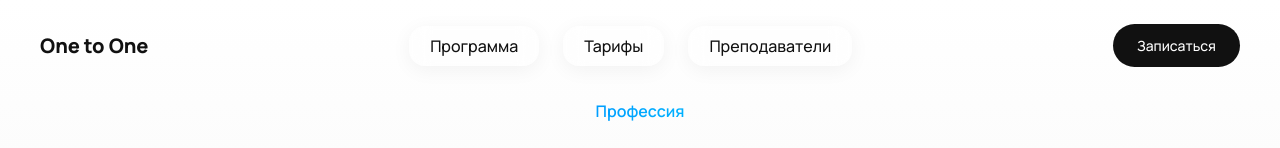
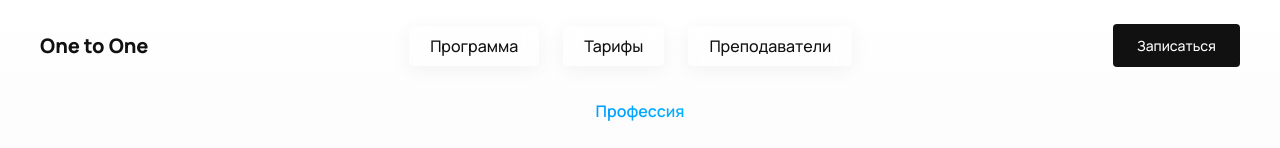
Before and after one commit to Ayraek/new-page-one-to-one, a React (Vite) app: page / in a window 1280 px wide. Shown: the top 148 px of the page. Built offline with nearby package versions, Linux system fonts and the light colour scheme.

Commit message:
Reduce header button rounding

```diff
--- a/src/components/Header/Header.module.css
+++ b/src/components/Header/Header.module.css
@@ -30,7 +30,7 @@
     padding: 12px 24px;
     font-size: 14px;
     border: none;
-    border-radius: 999px;
+    border-radius: 4px;
     cursor: pointer;
     transition: background-color 0.3s ease;
   }
@@ -47,7 +47,7 @@
     color: #111;
     text-decoration: none;
     padding: 8px 20px;
-    border-radius: 16px;
+    border-radius: 4px;
     background: rgba(255, 255, 255, 0.2);
     border: 1px solid rgba(255, 255, 255, 0.3);
     backdrop-filter: blur(10px);
```
